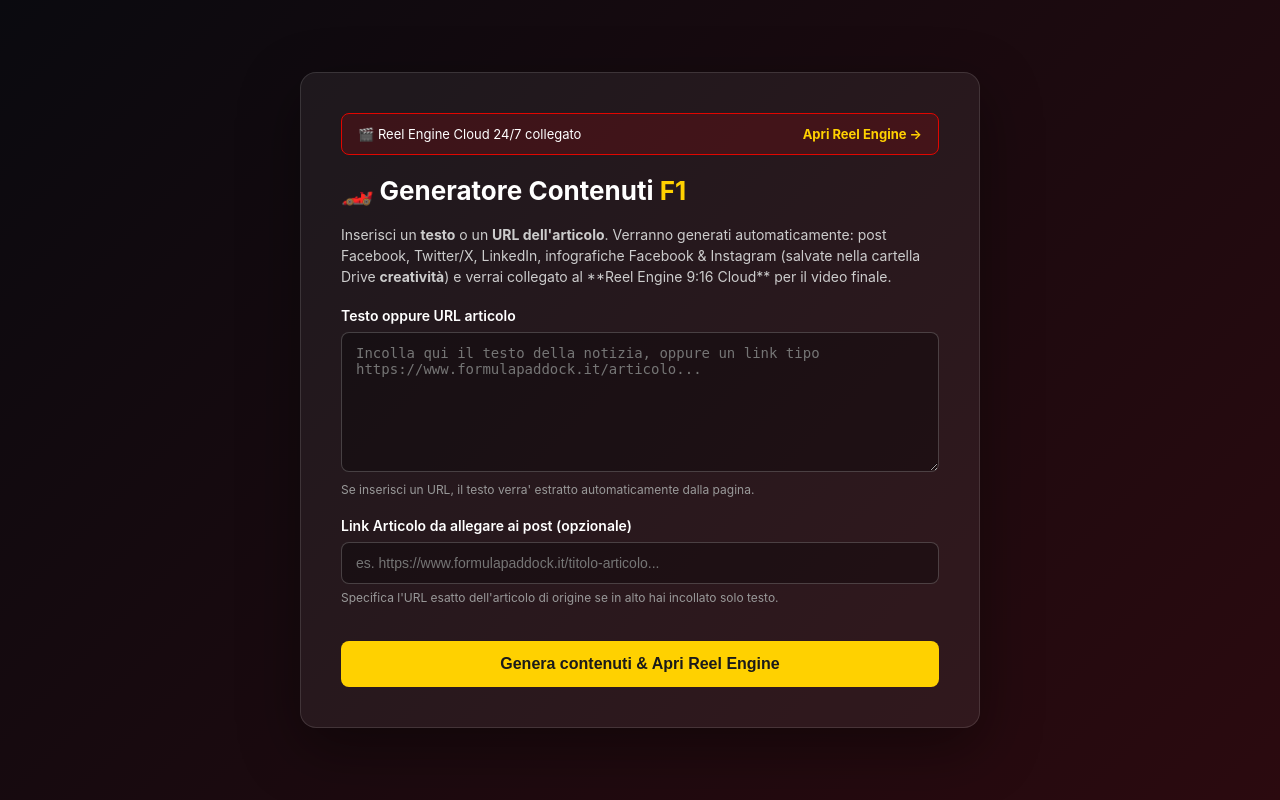
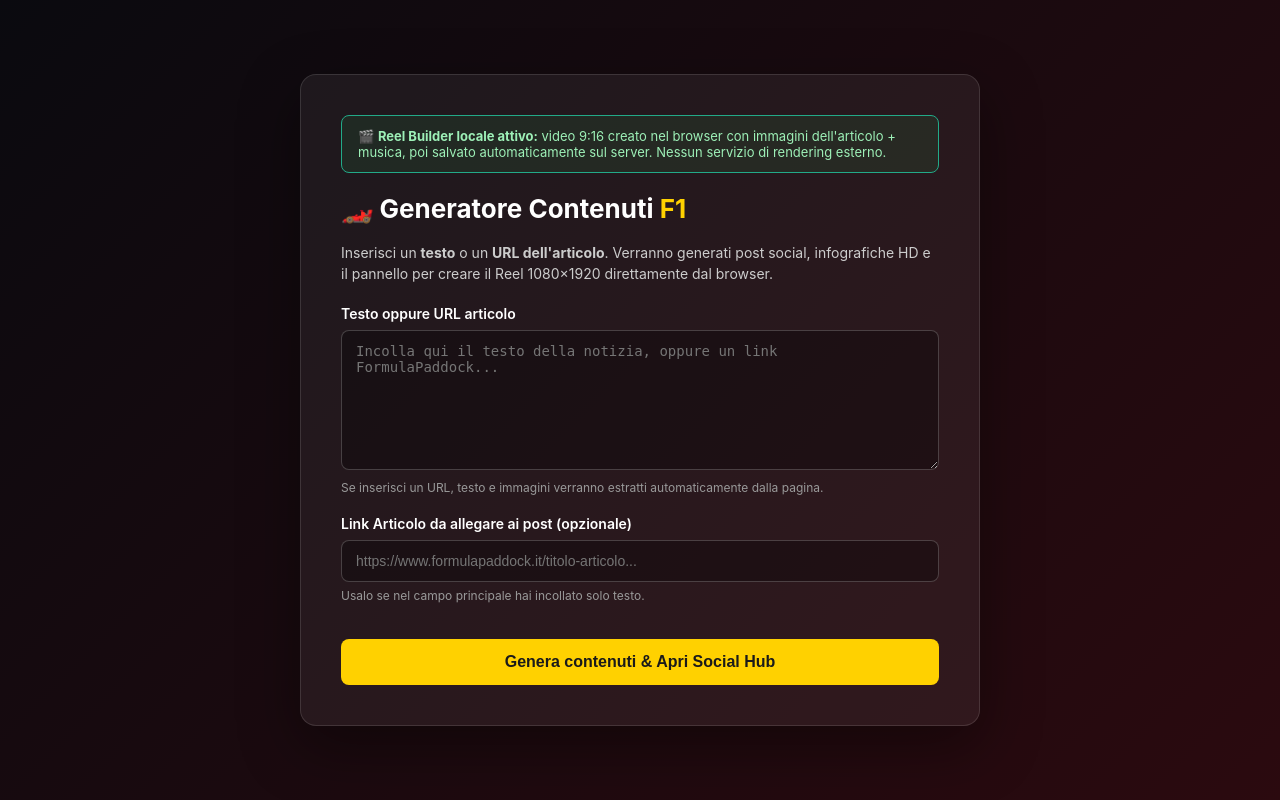
Before and after one commit to formulapaddock90-hue/seo, a PHP site: page /social/index.php in a window 1280 px wide. Run offline with PHP 8.4, Linux system fonts and the light colour scheme.

Commit message:
Update Social Hub for browser Reel workflow

```diff
--- a/social/index.php
+++ b/social/index.php
@@ -5,134 +5,26 @@
 <meta name="viewport" content="width=device-width, initial-scale=1.0">
 <title>Generatore Contenuti Social F1 — FormulaPaddock</title>
 <style>
-        * { box-sizing: border-box; }
-        body {
-            font-family: -apple-system, "Segoe UI", Roboto, Arial, sans-serif;
-            background: linear-gradient(135deg, #0a0a0f 0%, #2b0a0f 100%);
-            color: #fff;
-            margin: 0;
-            min-height: 100vh;
-            display: flex;
-            align-items: center;
-            justify-content: center;
-            padding: 20px;
-        }
-        .card {
-            background: rgba(255,255,255,0.06);
-            border: 1px solid rgba(255,255,255,0.12);
-            border-radius: 16px;
-            padding: 40px;
-            max-width: 680px;
-            width: 100%;
-            box-shadow: 0 20px 60px rgba(0,0,0,0.4);
-        }
-        h1 {
-            margin-top: 0;
-            font-size: 26px;
-        }
-        .accent { color: #ffd100; }
-        p.desc {
-            color: #ccc;
-            font-size: 14px;
-            line-height: 1.5;
-        }
-        label {
-            display: block;
-            margin: 20px 0 8px;
-            font-weight: 600;
-            font-size: 14px;
-        }
-        textarea, input[type="text"] {
-            width: 100%;
-            padding: 12px 14px;
-            border-radius: 8px;
-            border: 1px solid rgba(255,255,255,0.2);
-            background: rgba(0,0,0,0.3);
-            color: #fff;
-            font-size: 14px;
-            resize: vertical;
-        }
-        textarea { min-height: 140px; }
-        textarea:focus, input:focus { outline: 2px solid #ffd100; }
-        button {
-            margin-top: 24px;
-            width: 100%;
-            padding: 14px;
-            border: none;
-            border-radius: 8px;
-            background: #ffd100;
-            color: #1a1a1a;
-            font-size: 16px;
-            font-weight: 700;
-            cursor: pointer;
-            transition: transform 0.1s ease;
-        }
-        button:hover { transform: translateY(-1px); }
-        .hint {
-            font-size: 12px;
-            color: #999;
-            margin-top: 6px;
-        }
-        .loading {
-            display: none;
-            text-align: center;
-            margin-top: 20px;
-            font-size: 14px;
-            color: #ffd100;
-        }
-        .cloud-link-bar {
-            display: flex;
-            justify-content: space-between;
-            align-items: center;
-            background: rgba(225,6,0,0.15);
-            border: 1px solid #e10600;
-            padding: 12px 16px;
-            border-radius: 8px;
-            margin-bottom: 20px;
-            font-size: 13px;
-        }
-        .cloud-link-bar a {
-            color: #ffd100;
-            font-weight: 700;
-            text-decoration: none;
-        }
+*{box-sizing:border-box}body{font-family:-apple-system,"Segoe UI",Roboto,Arial,sans-serif;background:linear-gradient(135deg,#0a0a0f 0%,#2b0a0f 100%);color:#fff;margin:0;min-height:100vh;display:flex;align-items:center;justify-content:center;padding:20px}.card{background:rgba(255,255,255,.06);border:1px solid rgba(255,255,255,.12);border-radius:16px;padding:40px;max-width:680px;width:100%;box-shadow:0 20px 60px rgba(0,0,0,.4)}h1{margin-top:0;font-size:26px}.accent{color:#ffd100}p.desc{color:#ccc;font-size:14px;line-height:1.55}.reel-info{background:rgba(40,160,80,.12);border:1px solid #2a8;padding:12px 16px;border-radius:8px;margin-bottom:20px;font-size:13px;color:#9df0b7}label{display:block;margin:20px 0 8px;font-weight:600;font-size:14px}textarea,input[type="text"]{width:100%;padding:12px 14px;border-radius:8px;border:1px solid rgba(255,255,255,.2);background:rgba(0,0,0,.3);color:#fff;font-size:14px;resize:vertical}textarea{min-height:140px}textarea:focus,input:focus{outline:2px solid #ffd100}button{margin-top:24px;width:100%;padding:14px;border:0;border-radius:8px;background:#ffd100;color:#1a1a1a;font-size:16px;font-weight:700;cursor:pointer}.hint{font-size:12px;color:#999;margin-top:6px}.loading{display:none;text-align:center;margin-top:20px;font-size:14px;color:#ffd100}
 </style>
 </head>
-<body>
-    <div class="card">
-        <div class="cloud-link-bar">
-            <span>🎬 Reel Engine Cloud 24/7 collegato</span>
-            <a href="https://reel-engine-dcnr.onrender.com" target="_blank">Apri Reel Engine &rarr;</a>
-        </div>
-
+<body><div class="card">
+<div class="reel-info">🎬 <strong>Reel Builder locale attivo:</strong> video 9:16 creato nel browser con immagini dell'articolo + musica, poi salvato automaticamente sul server. Nessun servizio di rendering esterno.</div>
 <h1>🏎️ Generatore Contenuti <span class="accent">F1</span></h1>
-        <p class="desc">
-            Inserisci un <strong>testo</strong> o un <strong>URL dell'articolo</strong>. Verranno generati automaticamente:
-            post Facebook, Twitter/X, LinkedIn, infografiche Facebook & Instagram (salvate nella cartella Drive <strong>creatività</strong>)
-            e verrai collegato al **Reel Engine 9:16 Cloud** per il video finale.
-        </p>
-
+<p class="desc">Inserisci un <strong>testo</strong> o un <strong>URL dell'articolo</strong>. Verranno generati post social, infografiche HD e il pannello per creare il Reel 1080×1920 direttamente dal browser.</p>
 <form action="process.php" method="post" id="genForm">
 <label for="input_text">Testo oppure URL articolo</label>
-            <textarea id="input_text" name="input_text" placeholder="Incolla qui il testo della notizia, oppure un link tipo https://www.formulapaddock.it/articolo..." required><?php echo htmlspecialchars($_GET['url'] ?? ''); ?></textarea>
-            <p class="hint">Se inserisci un URL, il testo verra' estratto automaticamente dalla pagina.</p>
-
+<textarea id="input_text" name="input_text" placeholder="Incolla qui il testo della notizia, oppure un link FormulaPaddock..." required><?php echo htmlspecialchars($_GET['url'] ?? ''); ?></textarea>
+<p class="hint">Se inserisci un URL, testo e immagini verranno estratti automaticamente dalla pagina.</p>
 <label for="article_url">Link Articolo da allegare ai post (opzionale)</label>
-            <input type="text" id="article_url" name="article_url" placeholder="es. https://www.formulapaddock.it/titolo-articolo..." />
-            <p class="hint">Specifica l'URL esatto dell'articolo di origine se in alto hai incollato solo testo.</p>
-
-            <button type="submit">Genera contenuti & Apri Reel Engine</button>
-            <div class="loading" id="loadingMsg">⏳ Generazione in corso ed apertura Reel Engine...</div>
+<input type="text" id="article_url" name="article_url" placeholder="https://www.formulapaddock.it/titolo-articolo...">
+<p class="hint">Usalo se nel campo principale hai incollato solo testo.</p>
+<button type="submit">Genera contenuti & Apri Social Hub</button>
+<div class="loading" id="loadingMsg">⏳ Generazione contenuti in corso...</div>
 </form>
 </div>
-
 <script>
-        document.getElementById('genForm').addEventListener('submit', function () {
-            document.getElementById('loadingMsg').style.display = 'block';
-        });
-        <?php if (!empty($_GET['url'])): ?>
-        document.getElementById('genForm').submit();
-        <?php endif; ?>
+document.getElementById('genForm').addEventListener('submit',()=>{document.getElementById('loadingMsg').style.display='block'});
+<?php if (!empty($_GET['url'])): ?>document.getElementById('genForm').submit();<?php endif; ?>
 </script>
-</body>
-</html>
+</body></html>
```
Lines whose indentation alone changed are shown as unchanged.
